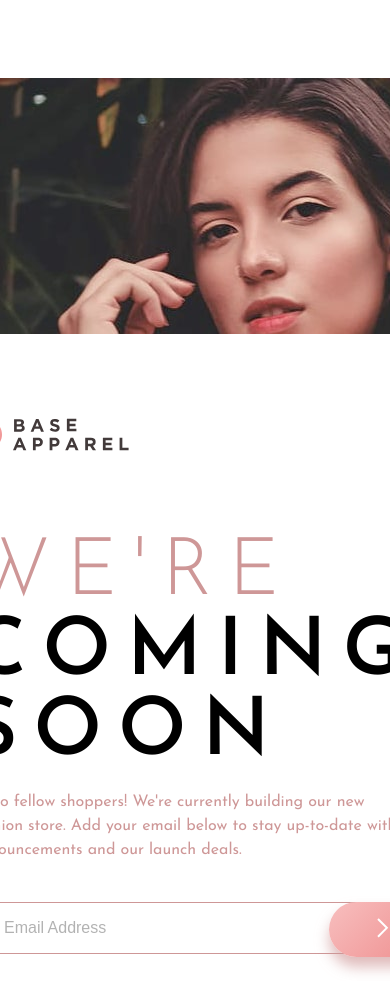
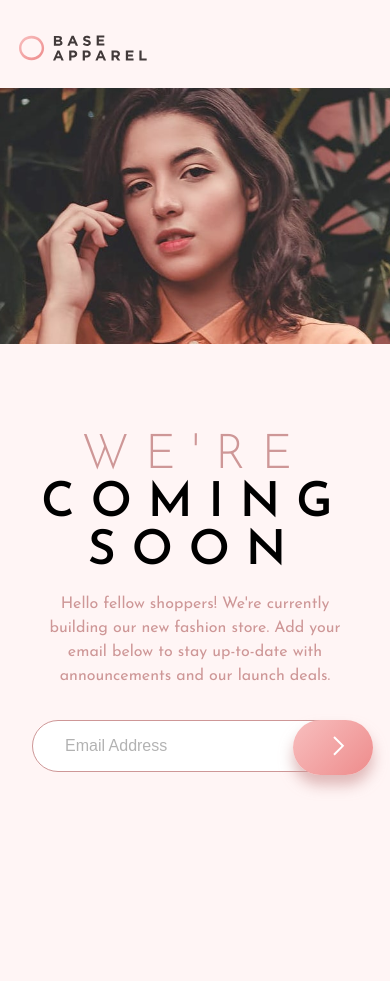
Before and after one commit to FernJBatista/Base-Apparel-Coming-Soon-Page, a plain HTML site: page index.html in a window 390 px wide. Shown: the top 981 px of the page. After the commit the page ends 908 px from the top, so only its background shows below. Drawn offline with Linux system fonts and the light colour scheme.

Commit message:
Added mobile styling and JS form validation.

```diff
--- a/css/style.scss
+++ b/css/style.scss
@@ -139,38 +139,45 @@ table {
 body {
     min-height: 100vh;
     font-family: Josefin Sans;
+    background-image: url(../images/bg-pattern-desktop.svg);
+    background-repeat: no-repeat;
+    background-size: cover;
 
     main {
         display: flex;
         flex-direction: row;
         min-height: 100vh;
         margin: 0;
-        justify-content: space-around;
+        position: relative;
 
-        div.left {
-            padding: 4rem 0;
+        header {
             display: flex;
-            flex-direction: column;
-            background-image: url(../images/bg-pattern-desktop.svg);
-            background-repeat: no-repeat;
-            background-size: cover;
-            height: 100vh;
-            gap: 8rem;
-            box-sizing: border-box;
+            margin-left: 0;
+            z-index: 2;
+            left: 0;
+            position: absolute;
             min-width: 60%;
-            position: relative;
             justify-content: center;
             align-items: center;
+            top: 10%;
 
-            div.left-column {
-                display: flex;
-                flex-direction: column;
+            div.logo {
+                display: inline-block;
+                min-width: 28rem;
 
                 img.logo {
                     max-width: 10rem;
-                    position: absolute;
-                    top: 10%;
                 }
+            }
+        }
+
+        div.left {
+            display: flex;
+            flex-direction: column;
+            margin: auto;
+            gap: 8rem;
+            box-sizing: border-box;
+            position: relative;
 
             div.left-content {
                 max-width: 28rem;
@@ -198,11 +205,14 @@ body {
                 }
 
                 form {
+                    display: flex;
+                    flex-direction: column;
+
                     div.subscription-field {
                         display: flex;
                         flex-direction: row;
                         position: relative;
-                            padding: 1.5rem 0;
+                        padding: 1rem 0;
 
                         input {
                             width: 100%;
@@ -232,6 +242,10 @@ body {
                             );
                             box-shadow: 0 10px 14px hsla(0, 36%, 70%, 0.65);
                             cursor: pointer;
+
+                            img {
+                                aspect-ratio: 1/1;
+                            }
                         }
 
                         button:hover {
@@ -242,19 +256,21 @@ body {
                             );
                             box-shadow: 0 10px 14px hsla(0, 36%, 70%, 0.65);
                         }
+                    }
 
                     div.error {
-                                display: none;
-                                position: absolute;
-                                top: 4rem;
-                                left: 2rem;
+                        display: flex;
+                        flex-direction: row;
+                        align-items: center;
                         color: red;
+                        gap: 0.5rem;
+                        padding-left: 1.5rem;
+                        visibility: hidden; /* Initially hide the error message */
+
+                        span {
+                            padding-top: 0.5rem;
                         }
                     }
-                    }
-
-                    img.error {
-                        display: none;
                 }
             }
         }
@@ -267,30 +283,80 @@ body {
         min-width: 40%;
     }
 }
-}
 
 @media screen and (max-width: 578px) {
     body {
+        background-image: none;
+        min-width: 100vw;
+        background-color: hsl(0, 100%, 98%);
+
         main {
-            flex-direction: column-reverse;
-            margin-top: 20%;
+            display: grid;
+            grid-template-rows: 6rem 240px max-content;
+            grid-template-columns: 1fr;
             align-items: center;
             justify-content: center;
 
+            header {
+                display: flex;
+                grid-row: 1;
+                position: static;
+                min-width: 100%;
+                padding: 0 1rem;
+
+                div.logo {
+                    display: flex;
+                    padding: 0 2rem;
+                    box-sizing: border-box;
+
+                    img.logo {
+                        max-width: 8rem;
+                    }
+                }
+            }
+
             div.left {
+                display: grid;
+                grid-row: 3;
                 padding: 2rem 1rem;
                 background-image: none;
-                background-color: #fff;
                 width: 100%;
+                padding: 6rem 2rem;
+                box-sizing: border-box;
 
-                div.left-column {
+                div.left-content {
+                    min-width: 100%;
+
+                    h1 {
+                        font-size: 3rem;
+                        text-align: center;
+                    }
+
+                    p {
+                        text-align: center;
+                    }
+
+                    form {
+                        div.subscription-field {
+                            button {
+                                padding: 1rem 2.5rem;
+                                right: 40%;
+
+                                img {
+                                    aspect-ratio: 1/1;
+                                }
+                            }
+                        }
+                    }
                 }
             }
 
             div.right {
+                display: grid;
+                grid-row: 2;
                 width: 100%;
                 height: 16rem;
-                background-size: auto;
+                background-size: cover;
             }
         }
     }
--- a/index.html
+++ b/index.html
@@ -16,9 +16,15 @@
 <body>
 
   <main>
+
+    <header>
+      <div class="logo">
+        <img src="./images/logo.svg" alt="Base Apparel Logo" class="logo">
+      </div>
+    </header>
+
     <div class="left">
-     <div class="left-column">
-      <img src="./images/logo.svg" alt="Base Apparel Logo" class="logo">
+
 
         <div class="left-content">
           <h1><span>We're</span><br>coming<br>soon</h1>
@@ -31,16 +37,15 @@
             <div class="subscription-field">
               <input type="email" id="email" name="email" placeholder="Email Address">
               <button type="submit"><img src="./images/icon-arrow.svg" alt="Arrow Icon to Send"></button>
+            </div>
 
-              <div class="error">
-                <small>Please provide a valid Email</small>
-              </div>
 
+            <div class="error">
+              <img src="./images/icon-error.svg" alt="Error Icon" class="error-img">
+              <span class="error-message">Please provide a valid Email</span>
             </div>
           </form>
 
-          <img src="./images/icon-error.svg" alt="Error Icon" class="error">
-        </div>
       </div>
     </div>
 
@@ -48,6 +53,6 @@
     <div class="right"></div>
 
   </main>
-
+  <script src="./script.js"></script>
 </body>
 </html>
--- /dev/null
+++ b/script.js
@@ -0,0 +1,26 @@
+document
+    .querySelector('.email-address')
+    .addEventListener('submit', function (event) {
+        // Prevent the default form submission
+        event.preventDefault();
+
+        // Get the email input value
+        const emailInput = document.getElementById('email').value.trim();
+
+        // Regular expression to validate email format
+        const emailRegex = /^[^\s@]+@[^\s@]+\.[^\s@]+$/;
+
+        // Get the error message element
+        const errorMessage = document.querySelector('.error');
+
+        // Check if the mail is empty or invalid
+        if (emailInput === '' || emailRegex.test(emailInput)) {
+            // Show the error message
+            errorMessage.style.visibility = 'visible';
+        } else {
+            // Hide the error message
+            errorMessage.style.visibility = 'hidden';
+            // Proceed with form submission
+            this.submit();
+        }
+    });
```
Also changed, not shown: css/style.css. Lines whose indentation alone changed are shown as unchanged.
